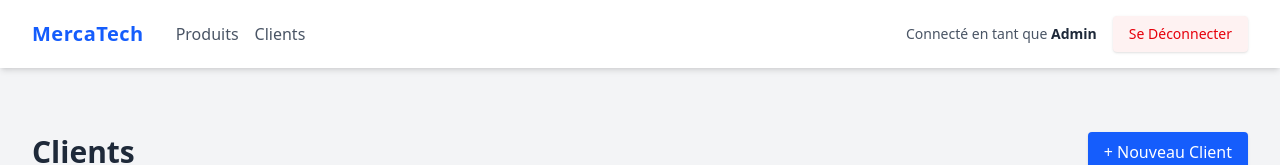
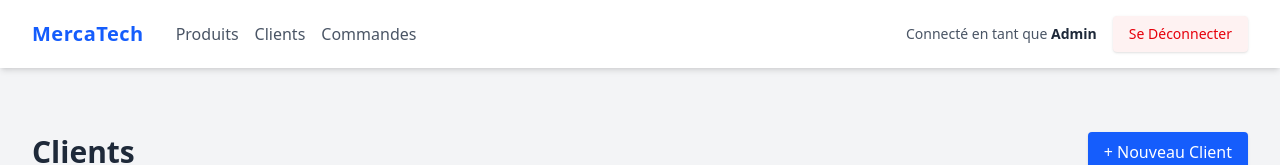
Before and after one commit to Elyass404/Mercatech_frontend, a React (Vite) app: page /clients in a window 1280 px wide. Shown: the top 165 px of the page. Built offline with nearby package versions, Linux system fonts and the light colour scheme; no server answers; sample sign-in values are in the browser's storage.

Commit message:
added the link to the orders page to the navbar

```diff
--- a/src/components/Navbar.jsx
+++ b/src/components/Navbar.jsx
@@ -13,7 +13,7 @@ export default function Navbar() {
       // 2. Redirect the user back to the login page
       navigate('/login');
     } catch (error) {
-            console.error("Erreur lors de la déconnexion:", error);
+      console.error('Erreur lors de la déconnexion:', error);
     }
   };
 
@@ -24,15 +24,32 @@ export default function Navbar() {
           MercaTech
         </div>
         <div className="space-x-4 hidden md:flex">
-                    <Link to="/products" className="text-gray-600 hover:text-blue-600 font-medium transition-colors">Produits</Link>
-                    <Link to="/clients" className="text-gray-600 hover:text-blue-600 font-medium transition-colors">Clients</Link>
+          <Link
+            to="/products"
+            className="text-gray-600 hover:text-blue-600 font-medium transition-colors"
+          >
+            Produits
+          </Link>
+          <Link
+            to="/clients"
+            className="text-gray-600 hover:text-blue-600 font-medium transition-colors"
+          >
+            Clients
+          </Link>
+          <Link
+            to="/orders"
+            className="text-gray-600 hover:text-blue-600 font-medium transition-colors"
+          >
+            Commandes
+          </Link>
         </div>
       </div>
 
       <div className="flex items-center space-x-4">
         <span className="text-gray-600 text-sm">
           {/* We can grab the username we saved during login */}
-                    Connecté en tant que <span className="font-semibold text-gray-800">Admin</span>
+          Connecté en tant que{' '}
+          <span className="font-semibold text-gray-800">Admin</span>
         </span>
         <button
           onClick={handleLogout}
```
Lines whose indentation alone changed are shown as unchanged.
